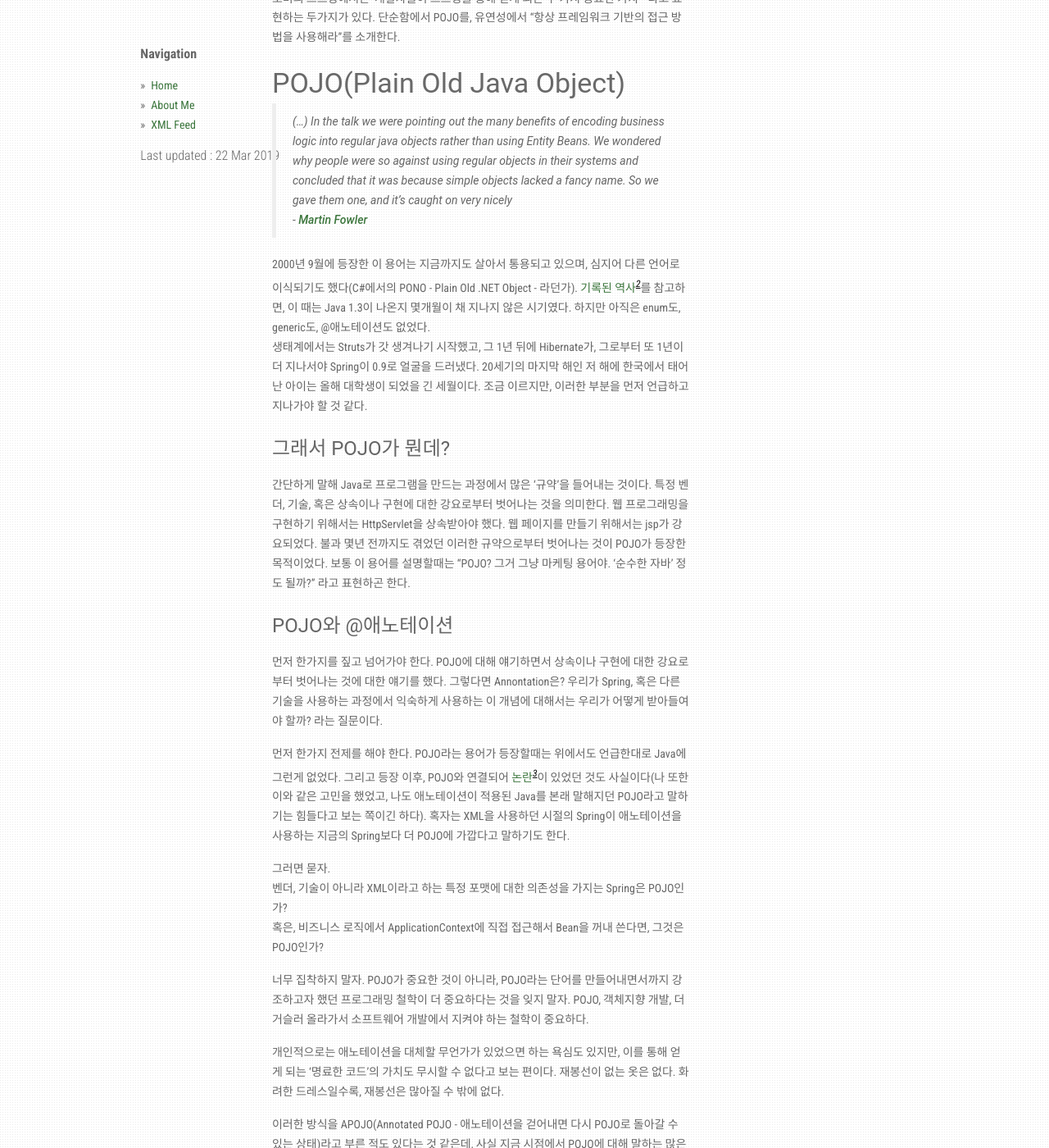
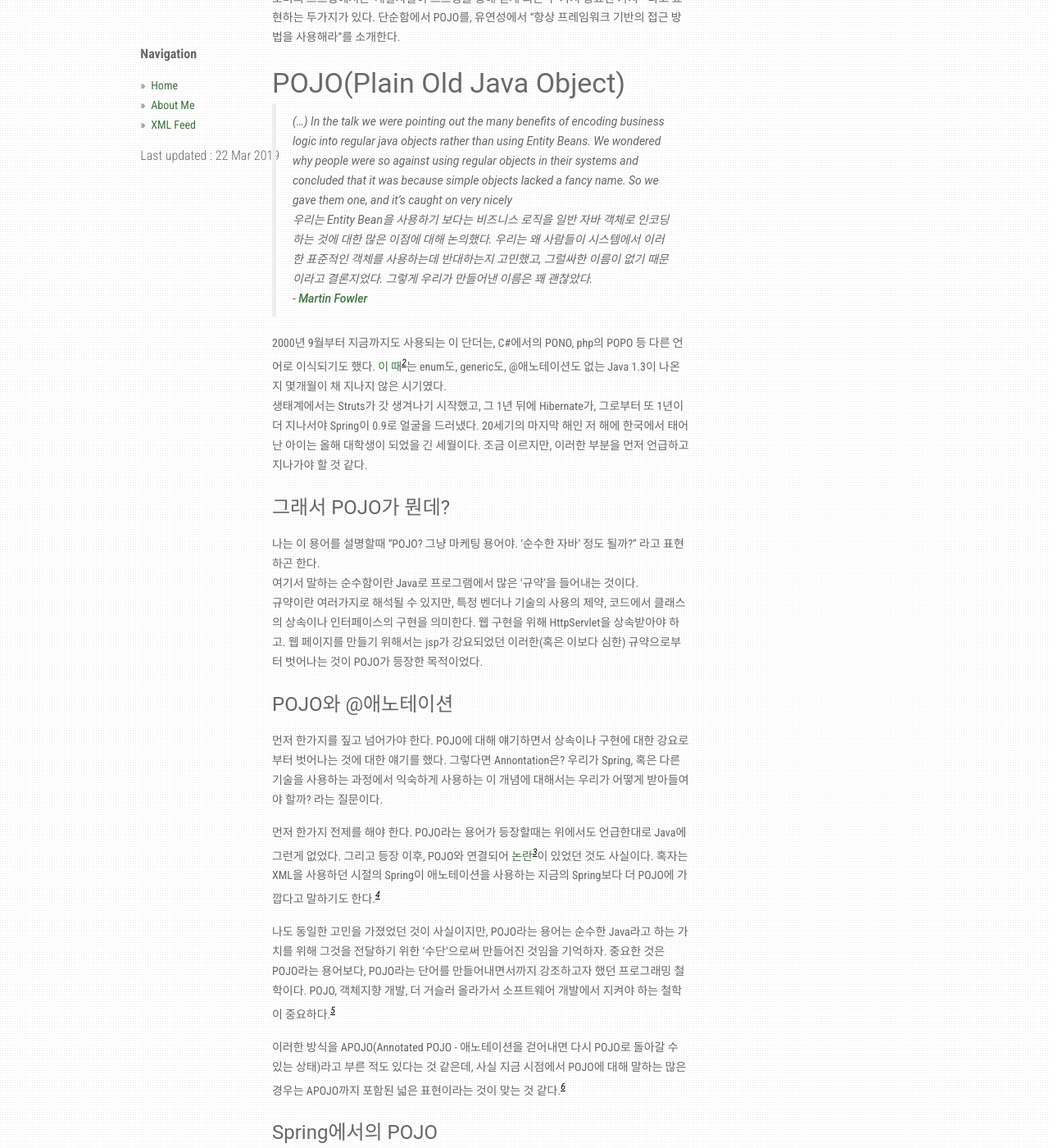
Before and after one commit to CyanRYi/cyanryi.github.io, a Jekyll site: the page built from _posts/ko/2019-03-20-Entrance-of-Spring-1.md, in a window 1280 px wide and 1400 px high, scrolled down 300 px. Shown: the whole window at 82% size. Built offline with Jekyll 4.4.1, drawn with Linux system fonts in a browser that asks for light colours; some of the changed text lies outside the part shown.

Commit message:
spring 1편 1차 교정

```diff
--- a/_posts/ko/2019-03-20-Entrance-of-Spring-1.md
+++ b/_posts/ko/2019-03-20-Entrance-of-Spring-1.md
@@ -10,44 +10,53 @@ hidden: true
 ### POJO(Plain Old Java Object)
 
 > (...) In the talk we were pointing out the many benefits of encoding business logic into regular java objects rather than using Entity Beans. We wondered why people were so against using regular objects in their systems and concluded that it was because simple objects lacked a fancy name. So we gave them one, and it's caught on very nicely
+      우리는 Entity Bean을 사용하기 보다는 비즈니스 로직을 일반 자바 객체로 인코딩하는 것에 대한 많은 이점에 대해 논의했다. 우리는 왜 사람들이 시스템에서 이러한 표준적인 객체를 사용하는데 반대하는지 고민했고, 그럴싸한 이름이 없기 때문이라고 결론지었다. 그렇게 우리가 만들어낸 이름은 꽤 괜찮았다.
     - [Martin Fowler](https://www.martinfowler.com/bliki/POJO.html)
 
-2000년 9월에 등장한 이 용어는 지금까지도 살아서 통용되고 있으며, 심지어 다른 언어로 이식되기도 했다(C#에서의 PONO - Plain Old .NET Object - 라던가).
-[기록된 역사](https://www.javatpoint.com/history-of-java)[^2]를 참고하면, 이 때는 Java 1.3이 나온지 몇개월이 채 지나지 않은 시기였다. 하지만 아직은 enum도, generic도, @애노테이션도 없었다.
+2000년 9월부터 지금까지도 사용되는 이 단더는, C#에서의 PONO, php의 POPO 등 다른 언어로 이식되기도 했다.
+[이 때](https://www.javatpoint.com/history-of-java)[^2]는 enum도, generic도, @애노테이션도 없는 Java 1.3이 나온지 몇개월이 채 지나지 않은 시기였다.
 생태계에서는 Struts가 갓 생겨나기 시작했고, 그 1년 뒤에 Hibernate가, 그로부터 또 1년이 더 지나서야 Spring이 0.9로 얼굴을 드러냈다.
 20세기의 마지막 해인 저 해에 한국에서 태어난 아이는 올해 대학생이 되었을 긴 세월이다. 조금 이르지만, 이러한 부분을 먼저 언급하고 지나가야 할 것 같다.
 
 #### 그래서 POJO가 뭔데?
 
-간단하게 말해 Java로 프로그램을 만드는 과정에서 많은 '규약'을 들어내는 것이다. 특정 벤더, 기술, 혹은 상속이나 구현에 대한 강요로부터 벗어나는 것을 의미한다. 웹 프로그래밍을 구현하기 위해서는 HttpServlet을 상속받아야 했다. 웹 페이지를 만들기 위해서는 jsp가 강요되었다. 불과 몇년 전까지도 겪었던 이러한 규약으로부터 벗어나는 것이 POJO가 등장한 목적이었다. 보통 이 용어를 설명할때는 "POJO? 그거 그냥 마케팅 용어야. '순수한 자바' 정도 될까?" 라고 표현하곤 한다.
+나는 이 용어를 설명할때 "POJO? 그냥 마케팅 용어야. '순수한 자바' 정도 될까?" 라고 표현하곤 한다.
+여기서 말하는 순수함이란 Java로 프로그램에서 많은 '규약'을 들어내는 것이다.
+규약이란 여러가지로 해석될 수 있지만, 특정 벤더나 기술의 사용의 제약, 코드에서 클래스의 상속이나 인터페이스의 구현을 의미한다.
+웹 구현을 위해 HttpServlet을 상속받아야 하고. 웹 페이지를 만들기 위해서는 jsp가 강요되었던 이러한(혹은 이보다 심한) 규약으로부터 벗어나는 것이 POJO가 등장한 목적이었다.
 
 #### POJO와 @애노테이션
 
 먼저 한가지를 짚고 넘어가야 한다. POJO에 대해 얘기하면서 상속이나 구현에 대한 강요로부터 벗어나는 것에 대한 얘기를 했다. 그렇다면 Annontation은? 우리가 Spring, 혹은 다른 기술을 사용하는 과정에서 익숙하게 사용하는 이 개념에 대해서는 우리가 어떻게 받아들여야 할까? 라는 질문이다.
 
-먼저 한가지 전제를 해야 한다. POJO라는 용어가 등장할때는 위에서도 언급한대로 Java에 그런게 없었다. 그리고 등장 이후, POJO와 연결되어 [논란](https://xebia.com/blog/a-pojo-with-annotations-is-not-plain/)[^3]이 있었던 것도 사실이다(나 또한 이와 같은 고민을 했었고, 나도 애노테이션이 적용된 Java를 본래 말해지던 POJO라고 말하기는 힘들다고 보는 쪽이긴 하다). 혹자는 XML을 사용하던 시절의 Spring이 애노테이션을 사용하는 지금의 Spring보다 더 POJO에 가깝다고 말하기도 한다.
+먼저 한가지 전제를 해야 한다. POJO라는 용어가 등장할때는 위에서도 언급한대로 Java에 그런게 없었다. 그리고 등장 이후, POJO와 연결되어 [논란](https://xebia.com/blog/a-pojo-with-annotations-is-not-plain/)[^3]이 있었던 것도 사실이다. 혹자는 XML을 사용하던 시절의 Spring이 애노테이션을 사용하는 지금의 Spring보다 더 POJO에 가깝다고 말하기도 한다.[^4]
 
-그러면 묻자.
-벤더, 기술이 아니라 XML이라고 하는 특정 포맷에 대한 의존성을 가지는 Spring은 POJO인가?
-혹은, 비즈니스 로직에서 ApplicationContext에 직접 접근해서 Bean을 꺼내 쓴다면, 그것은 POJO인가?
+나도 동일한 고민을 가졌었던 것이 사실이지만, POJO라는 용어는 순수한 Java라고 하는 가치를 위해 그것을 전달하기 위한 '수단'으로써 만들어진 것임을 기억하자.
+중요한 것은 POJO라는 용어보다, POJO라는 단어를 만들어내면서까지 강조하고자 했던 프로그래밍 철학이다.
+POJO, 객체지향 개발, 더 거슬러 올라가서 소프트웨어 개발에서 지켜야 하는 철학이 중요하다.[^5]
 
-너무 집착하지 말자. POJO가 중요한 것이 아니라, POJO라는 단어를 만들어내면서까지 강조하고자 했던 프로그래밍 철학이 더 중요하다는 것을 잊지 말자.
-POJO, 객체지향 개발, 더 거슬러 올라가서 소프트웨어 개발에서 지켜야 하는 철학이 중요하다.
-
-개인적으로는 애노테이션을 대체할 무언가가 있었으면 하는 욕심도 있지만, 이를 통해 얻게 되는 '명료한 코드'의 가치도 무시할 수 없다고 보는 편이다.
-재봉선이 없는 옷은 없다. 화려한 드레스일수록, 재봉선은 많아질 수 밖에 없다.
-
-이러한 방식을 APOJO(Annotated POJO - 애노테이션을 걷어내면 다시 POJO로 돌아갈 수 있는 상태)라고 부른 적도 있다는 것 같은데, 사실 지금 시점에서 POJO에 대해 말하는 많은 경우는 APOJO까지 포함된 넓은 표현이라는 것이 맞는 것 같다.
-
-Spring에서는 별도의 [가이드](https://spring.io/understanding/POJO)에서 '특정 인터페이스의 구현을 강제하는 것을 피하기 위해, 애노테이션을 사용한다.' 라는 내용을 위주로 설졍하고 있다.
+이러한 방식을 APOJO(Annotated POJO - 애노테이션을 걷어내면 다시 POJO로 돌아갈 수 있는 상태)라고 부른 적도 있다는 것 같은데, 사실 지금 시점에서 POJO에 대해 말하는 많은 경우는 APOJO까지 포함된 넓은 표현이라는 것이 맞는 것 같다.[^6]
 
 #### Spring에서의 POJO
+
+한편으로 Spring은 그 핵심에 POJO가 존재한다.
 
 > The essence of Spring is in providing enterprise services to Plain Old Java Objects(POJOs). This is particularly valuable in a J2EE environment, but application code delivered as POJOs is naturally reusable in a variety of runtime environments.
     스프링의 본질은 엔터프라이즈 서비스를 POJO에 제공하는 것. 이는 J2EE 환경에서 특히 유용하지만, POJO로 전달되는 응용프로그램 코드는 다양한 런타임 환경에서 자연스럽게 재사용될 수 있다.
     - Professional Java Development with the Spring framework(Rod Johnson, Juergen Hoeller, Alef Arendsen, Thomas Risberg, Colin Sampaleanu), Wiley Publishing
 
-Spring에 있어 POJO는 가장 중요한 요소 중 하나이다. 위와 같은 본질에 충실하기 위해 - POJO로 다양한 기능을 수행할 수 있도록 하기 위해 - DI나 AOP, 추상화와 같은 기술적 원리를 적용하고 있다. 동일한 저서에서 서술하는 11가지의 Spring의 가치[^4] 대부분이 직간접적으로 POJO와 연관이 있다고 볼 수도 있다.
+Spring에 있어 POJO는 가장 중요한 요소 중 하나이다. 위와 같은 본질에 충실하기 위해 - POJO로 다양한 기능을 수행할 수 있도록 하기 위해 - DI나 AOP, 추상화와 같은 기술적 원리를 적용하고 있다. 동일한 저서에서 서술하는 11가지의 Spring의 가치[^7] 대부분이 직간접적으로 POJO와 연관이 있다고 볼 수도 있다.
+
+
+### 마치며
+
+한때 내가 싫어하는 모 사이트에서 ORM에 대한 복잡한 쓰레드가 생성되었고, 친구를 통해 그걸 소개받은 적이 있다.
+
+거기서 지나가는 행인이라며 등장하신 '모 교수'[^8]님의 표현에는 '100명의 개발자가 투입되는 현장에서 99명은 @Controller, @Service, @Repository.. 같은 불과 몇개의 애노테이션만 사용하고, 결국 단 한명 - 의 Framework 개발자 - 만 Spring의 설정을 유연하게 사용하면 되더라' 라는 표현이 있었다.
+
+이것을 가능하게 하는 것은 Spring에서 POJO를 지원하기 때문이다. 99명은 POJO를 통해 개발할 수 있고, 1명은 그렇게 하기 위해 프레임워크를 확장한다.
+
+마지막으로, 이 글을 읽고 전자정부프레임워크에서 Service Layer에서 특정 클래스를 상속하도록 강제하는 것을 보고 비웃음을 지어줄 수 있다면, POJO에 대해 최소한의 이해는 끝났다고 생각해도 좋다.
 
 
 ---
@@ -57,4 +66,13 @@ Spring에 있어 POJO는 가장 중요한 요소 중 하나이다. 위와 같은
 
 [^3]: 아마도 글쓴이가 마지막에 말하는 a-POJO란 Anti-POJO가 아닐까 싶을 정도로 극단적으로 표현하지만, 비슷한 고민을 했었다. 재미있게도, 댓글조차 찬반이 섞여 있다.
 
-[^4]: 이후 따로 한번 다룰 생각이다.
+[^4]: XML이라고 하는 특정 포맷을 사용해야거나 비즈니스 로직에서 ApplicationContext에 직접 접근해서 Bean을 꺼내 써야 한다면, 그것은 POJO인가?
+
+[^5]: 애노테이션을 대체할 무언가가 있었으면 하는 욕심도 있지만, 이를 통해 얻게 되는 '명료한 코드'의 가치를 더 크게 본다.
+    天衣無縫 - 하늘나라의 옷은 바느질 자국이 없다는 뜻이다. 이 블로그에서는 여러 글에 거쳐 이런건 존재하지 않는다고 강조했고, 앞으로도 그럴 것이다.
+
+[^6]: Spring에서는 별도의 [가이드](https://spring.io/understanding/POJO)에서 '특정 인터페이스의 구현을 강제하는 것을 피하기 위해, 애노테이션을 사용한다.' 라는 내용을 위주로 설명하고 있다.
+
+[^7]: 이후 따로 한번 다룰 생각이다.
+
+[^8]: 지나가는 행인이라는 표현을 보고 '풉' 하고 뿜어버렸다. 직접 Spring 관련 책도 저술하신 한 교수님이시다.
```
